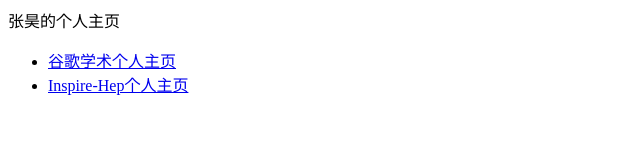
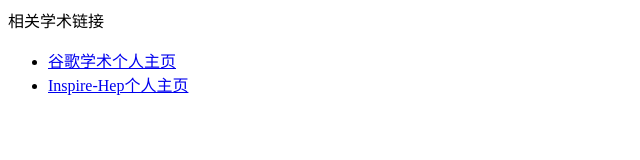
Before and after one commit to zhanghaophy/zhanghaophy, a plain HTML site: page index.html in a window 1280 px wide. Shown: the full height of the page, 0-640 px from the left. Drawn offline with Linux system fonts and the light colour scheme.

Commit message:
Update index.html

```diff
--- a/index.html
+++ b/index.html
@@ -1,6 +1,15 @@
-<p>张昊的个人主页</p>
+<html lang="zh">
+<head>
+  <title>张昊(Hao Y. Zhang)的个人主页</title>
+</head>
 
+
+
+<body>
+<p>相关学术链接</p>
 <ul>
 <li> <a href="https://scholar.google.com/citations?user=xNSb1rYAAAAJ&hl=en">谷歌学术个人主页</a> </li>
 <li> <a href="https://inspirehep.net/authors/1694387?ui-citation-summary=true">Inspire-Hep个人主页</a> </li>
 </ul>
+</body>
+</html>
```
